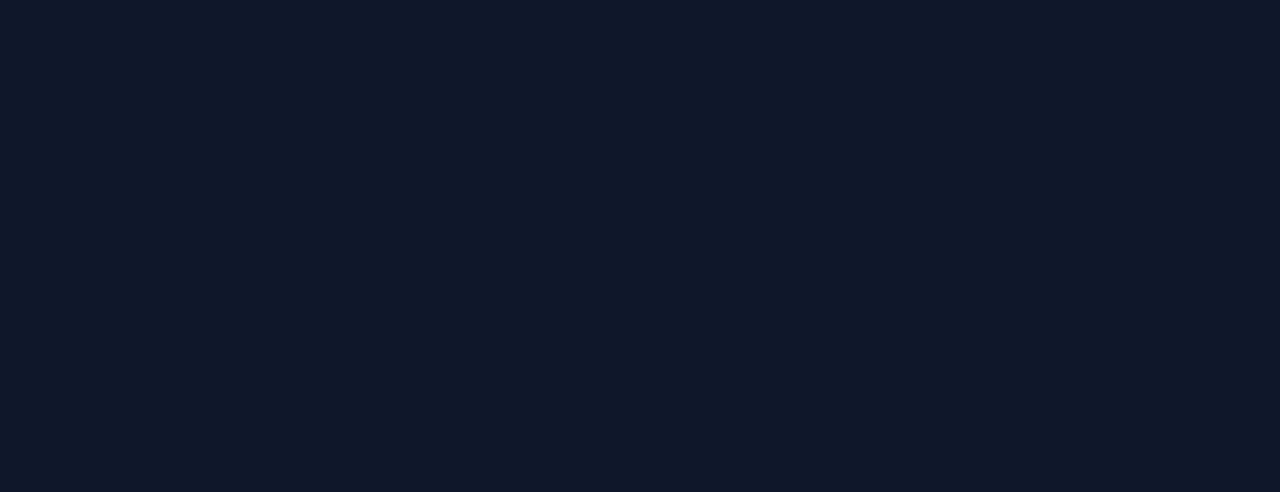
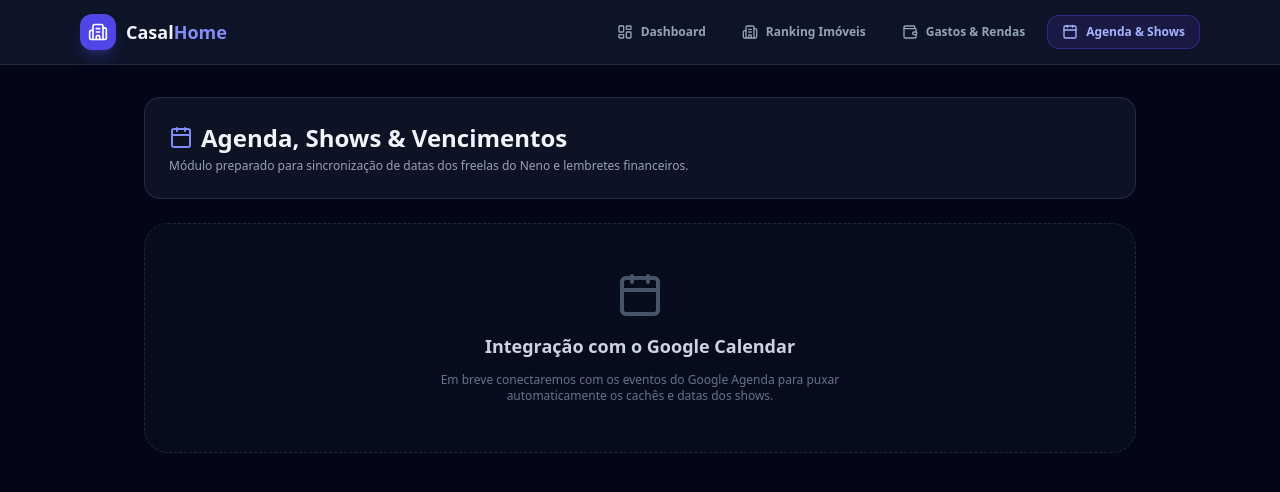
Before and after one commit to sulzbacher/aluguel-imoveis-app, a React (Vite) app in the folder frontend/: page /agenda in a window 1280 px wide. Before the commit this address had no page. Shown: the top 492 px of the page. Built offline with nearby package versions, Linux system fonts and the light colour scheme.

Commit message:
adiciona navbar, dashboard e agenda; reorganiza rotas (/ranking) e ajusta renda para entradas variáveis com data estimada e status confirmado

```diff
--- a/frontend/src/App.jsx
+++ b/frontend/src/App.jsx
@@ -1,22 +1,33 @@
 import { BrowserRouter, Route, Routes } from 'react-router-dom'
-import { ErrorBoundary } from './components/ErrorBoundary'
 import { DetalhesImovel } from './pages/DetalhesImovel'
 import { GastosMensais } from './pages/GastosMensais'
 import { Listagem } from './pages/Listagem'
 import { NovoImovel } from './pages/NovoImovel'
 
-export function App() {
+import { Navbar } from './components/Navbar'
+import { Agenda } from './pages/Agenda'
+import { Dashboard } from './pages/Dashboard'
+
+function App() {
   return (
-    <ErrorBoundary>
     <BrowserRouter>
+      <div className="min-h-screen bg-slate-950 text-slate-100 font-sans antialiased flex flex-col">
+        {/* Menu Global Fixado no Topo */}
+        <Navbar />
+
+        {/* Conteúdo Principal */}
+        <main className="flex-1">
           <Routes>
-          <Route path="/" element={<Listagem />} />
+            <Route path="/" element={<Dashboard />} />
+            <Route path="/ranking" element={<Listagem />} />
             <Route path="/imovel/:id" element={<DetalhesImovel />} />
             <Route path="/novo" element={<NovoImovel />} />
             <Route path="/gastos" element={<GastosMensais />} />
+            <Route path="/agenda" element={<Agenda />} />
           </Routes>
+        </main>
+      </div>
     </BrowserRouter>
-    </ErrorBoundary>
   )
 }
 
--- /dev/null
+++ b/frontend/src/components/Navbar.jsx
@@ -0,0 +1,78 @@
+import { Building2, Calendar, LayoutDashboard, Wallet } from 'lucide-react'
+import { Link, useLocation } from 'react-router-dom'
+
+export function Navbar() {
+  const location = useLocation()
+
+  const isActive = path => location.pathname === path
+
+  return (
+    <header className="bg-slate-900/90 border-b border-slate-800 sticky top-0 z-50 backdrop-blur-md">
+      <div className="max-w-6xl mx-auto px-4 h-16 flex items-center justify-between">
+        {/* Logo / Marca */}
+        <Link
+          to="/"
+          className="flex items-center gap-2.5 font-black text-lg text-slate-100 hover:text-indigo-400 transition"
+        >
+          <div className="bg-indigo-600 p-2 rounded-xl text-white shadow-lg shadow-indigo-600/30">
+            <Building2 className="w-5 h-5" />
+          </div>
+          <span>
+            Casal<span className="text-indigo-400">Home</span>
+          </span>
+        </Link>
+
+        {/* Links de Navegação */}
+        <nav className="flex items-center gap-1 md:gap-2">
+          <Link
+            to="/"
+            className={`flex items-center gap-2 px-3.5 py-2 rounded-xl text-xs font-semibold transition ${
+              isActive('/')
+                ? 'bg-indigo-950/80 text-indigo-300 border border-indigo-700/50'
+                : 'text-slate-400 hover:text-slate-200 hover:bg-slate-800/60'
+            }`}
+          >
+            <LayoutDashboard className="w-4 h-4" />
+            <span className="hidden sm:inline">Dashboard</span>
+          </Link>
+
+          <Link
+            to="/ranking"
+            className={`flex items-center gap-2 px-3.5 py-2 rounded-xl text-xs font-semibold transition ${
+              isActive('/ranking')
+                ? 'bg-indigo-950/80 text-indigo-300 border border-indigo-700/50'
+                : 'text-slate-400 hover:text-slate-200 hover:bg-slate-800/60'
+            }`}
+          >
+            <Building2 className="w-4 h-4" />
+            <span>Ranking Imóveis</span>
+          </Link>
+
+          <Link
+            to="/gastos"
+            className={`flex items-center gap-2 px-3.5 py-2 rounded-xl text-xs font-semibold transition ${
+              isActive('/gastos')
+                ? 'bg-indigo-950/80 text-indigo-300 border border-indigo-700/50'
+                : 'text-slate-400 hover:text-slate-200 hover:bg-slate-800/60'
+            }`}
+          >
+            <Wallet className="w-4 h-4" />
+            <span>Gastos & Rendas</span>
+          </Link>
+
+          <Link
+            to="/agenda"
+            className={`flex items-center gap-2 px-3.5 py-2 rounded-xl text-xs font-semibold transition ${
+              isActive('/agenda')
+                ? 'bg-indigo-950/80 text-indigo-300 border border-indigo-700/50'
+                : 'text-slate-400 hover:text-slate-200 hover:bg-slate-800/60'
+            }`}
+          >
+            <Calendar className="w-4 h-4" />
+            <span className="hidden sm:inline">Agenda & Shows</span>
+          </Link>
+        </nav>
+      </div>
+    </header>
+  )
+}
--- /dev/null
+++ b/frontend/src/pages/Agenda.jsx
@@ -0,0 +1,26 @@
+import { Calendar as CalendarIcon } from 'lucide-react'
+
+export function Agenda() {
+  return (
+    <div className="max-w-5xl mx-auto px-4 py-8 space-y-6">
+      <div className="flex flex-col md:flex-row md:items-center justify-between gap-4 bg-slate-800/40 p-6 rounded-2xl border border-slate-700/60">
+        <div>
+          <h1 className="text-2xl font-black text-slate-100 flex items-center gap-2">
+            <CalendarIcon className="w-6 h-6 text-indigo-400" /> Agenda, Shows & Vencimentos
+          </h1>
+          <p className="text-xs text-slate-400 mt-1">
+            Módulo preparado para sincronização de datas dos freelas do Neno e lembretes financeiros.
+          </p>
+        </div>
+      </div>
+
+      <div className="bg-slate-800/20 border border-slate-800 border-dashed rounded-3xl p-12 text-center space-y-3">
+        <CalendarIcon className="w-12 h-12 text-slate-600 mx-auto" />
+        <h3 className="text-lg font-bold text-slate-300">Integração com o Google Calendar</h3>
+        <p className="text-xs text-slate-500 max-w-md mx-auto">
+          Em breve conectaremos com os eventos do Google Agenda para puxar automaticamente os cachês e datas dos shows.
+        </p>
+      </div>
+    </div>
+  )
+}
--- /dev/null
+++ b/frontend/src/pages/Dashboard.jsx
@@ -0,0 +1,108 @@
+import { ArrowRight, Award, Wallet } from 'lucide-react'
+import { useEffect, useState } from 'react'
+import { Link } from 'react-router-dom'
+import { getGastosERendas, getImoveis } from '../services/api'
+
+export function Dashboard() {
+  const [topImovel, setTopImovel] = useState(null)
+  const [financas, setFinancas] = useState({ resumo: {} })
+  const [loading, setLoading] = useState(true)
+
+  useEffect(() => {
+    carregar()
+  }, [])
+
+  const carregar = async () => {
+    try {
+      const [imoveisData, financasData] = await Promise.all([getImoveis(), getGastosERendas()])
+      if (imoveisData && imoveisData.length > 0) {
+        setTopImovel(imoveisData[0]) // Imóvel #1 do ranking
+      }
+      setFinancas(financasData)
+    } catch (err) {
+      console.error(err)
+    } finally {
+      setLoading(false)
+    }
+  }
+
+  if (loading) return <div className="text-center py-12 text-slate-400">Carregando painel principal...</div>
+
+  return (
+    <div className="max-w-6xl mx-auto px-4 py-8 space-y-8">
+      {/* Boas-vindas */}
+      <div className="bg-gradient-to-r from-indigo-950/60 via-slate-900 to-slate-900 border border-indigo-800/40 p-6 rounded-3xl space-y-2">
+        <h1 className="text-2xl font-black text-slate-100">Painel Financeiro & Habitação do Casal</h1>
+        <p className="text-xs text-slate-400 max-w-2xl">
+          Visão geral consolidada dos orçamentos, da sobra líquida estimada no mês e do imóvel líder nas preferências da
+          Carol e do Neno.
+        </p>
+      </div>
+
+      {/* Grid de Atalhos e Estatísticas */}
+      <div className="grid md:grid-cols-3 gap-6">
+        {/* Card Renda vs Gastos */}
+        <div className="bg-slate-800/40 border border-slate-700/60 p-5 rounded-2xl space-y-3">
+          <div className="flex items-center justify-between">
+            <span className="text-xs font-bold text-slate-400 uppercase tracking-wider">Finanças do Mês</span>
+            <Wallet className="w-5 h-5 text-emerald-400" />
+          </div>
+          <div>
+            <span className="text-xs text-slate-400 block">Renda Total Casal</span>
+            <p className="text-2xl font-black text-emerald-400">
+              R$ {(financas.resumo?.rendaTotalCasal || 0).toLocaleString('pt-BR', { minimumFractionDigits: 2 })}
+            </p>
+          </div>
+          <div className="pt-2 border-t border-slate-700/40 flex justify-between text-xs text-slate-300">
+            <span>Gastos Fixos Pessoais:</span>
+            <span className="font-bold">R$ {(financas.resumo?.gastosQueContinuam || 0).toLocaleString('pt-BR')}</span>
+          </div>
+          <Link
+            to="/gastos"
+            className="inline-flex items-center gap-1 text-xs text-indigo-400 hover:text-indigo-300 font-semibold pt-1"
+          >
+            Ver Planilha de Gastos completa <ArrowRight className="w-3.5 h-3.5" />
+          </Link>
+        </div>
+
+        {/* Card Imóvel Líder do Ranking */}
+        <div className="bg-slate-800/40 border border-slate-700/60 p-5 rounded-2xl space-y-3 md:col-span-2 flex flex-col justify-between">
+          <div>
+            <div className="flex items-center justify-between mb-2">
+              <span className="text-xs font-bold text-amber-400 uppercase tracking-wider flex items-center gap-1.5">
+                <Award className="w-4 h-4 text-amber-400" /> Imóvel #1 no Ranking
+              </span>
+              <span className="text-xs font-black text-indigo-400 bg-indigo-950/80 px-2.5 py-1 rounded-lg border border-indigo-700/50">
+                Score: {topImovel?.calculos?.scoreFinal || 0}
+              </span>
+            </div>
+
+            {topImovel ? (
+              <div className="space-y-1">
+                <h3 className="text-lg font-bold text-slate-100">{topImovel.titulo}</h3>
+                <p className="text-xs text-slate-400">{topImovel.endereco}</p>
+                <div className="pt-2 flex flex-wrap gap-3 text-xs">
+                  <span className="text-emerald-400 font-bold">
+                    Custo Est: R$ {(topImovel.calculos?.custoTotalReal || 0).toLocaleString('pt-BR')}/mês
+                  </span>
+                  <span className="text-slate-300 font-semibold">
+                    Sobra Líquida: R$ {(topImovel.calculos?.sobraLiquidaComSeguro || 0).toLocaleString('pt-BR')}/mês
+                  </span>
+                </div>
+              </div>
+            ) : (
+              <p className="text-xs text-slate-400">Nenhum imóvel cadastrado no ranking ainda.</p>
+            )}
+          </div>
+
+          <Link
+            to="/ranking"
+            className="inline-flex items-center gap-1 text-xs text-indigo-400 hover:text-indigo-300 font-semibold pt-3"
+          >
+            Explorar Ranking Completo de Imóveis <ArrowRight className="w-3.5 h-3.5" />
+          </Link>
+        </div>
+      </div>
+    </div>
+  )
+}
--- a/frontend/src/pages/DetalhesImovel.jsx
+++ b/frontend/src/pages/DetalhesImovel.jsx
@@ -83,7 +83,7 @@ export function DetalhesImovel() {
   return (
     <div className="max-w-4xl mx-auto px-4 py-8 space-y-6">
       {/* Voltar */}
-      <Link to="/" className="inline-flex items-center gap-2 text-sm text-slate-400 hover:text-slate-200">
+      <Link to="/ranking" className="inline-flex items-center gap-2 text-sm text-slate-400 hover:text-slate-200">
         <ArrowLeft className="w-4 h-4" /> Voltar para o Ranking
       </Link>
 
```
Also changed, not shown: frontend/src/pages/GastosMensais.jsx (+2 -8 lines), 1 other file (tests, documents, lock files or other folders). Lines whose indentation alone changed are shown as unchanged.
